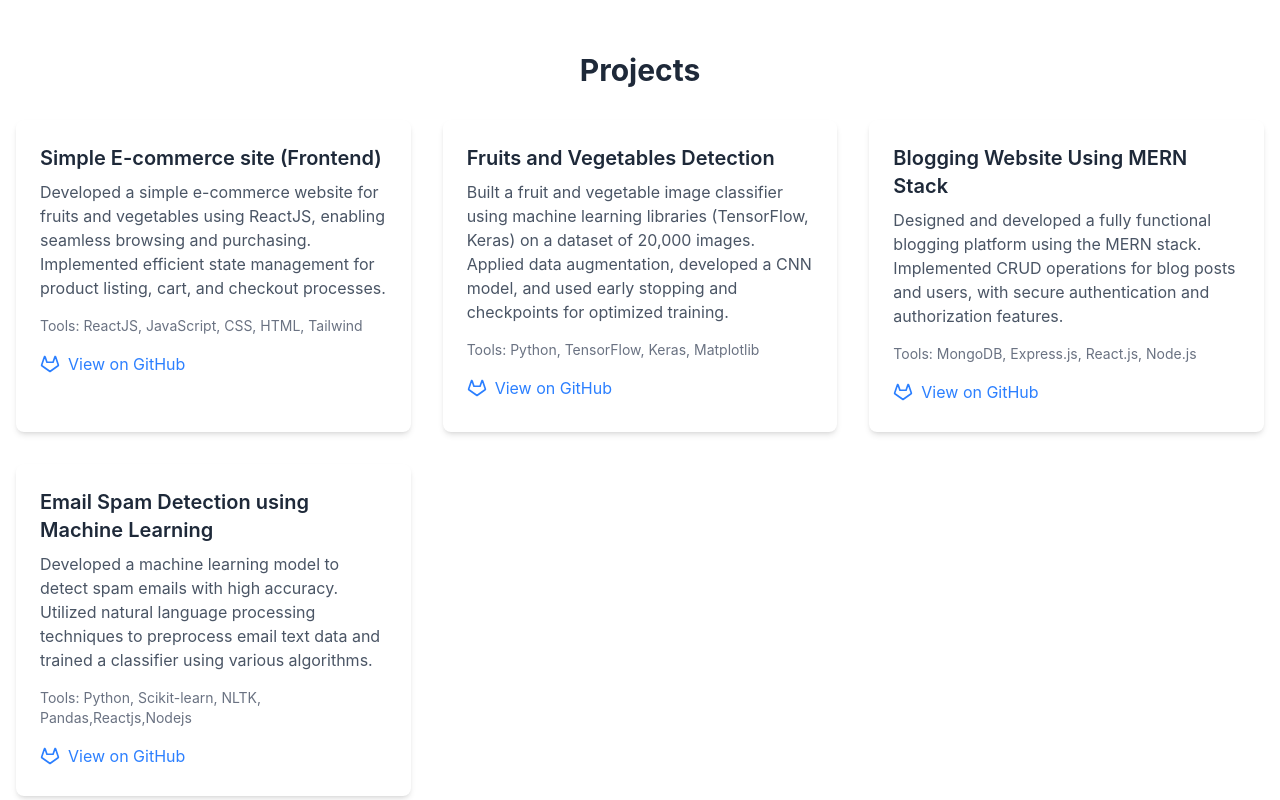
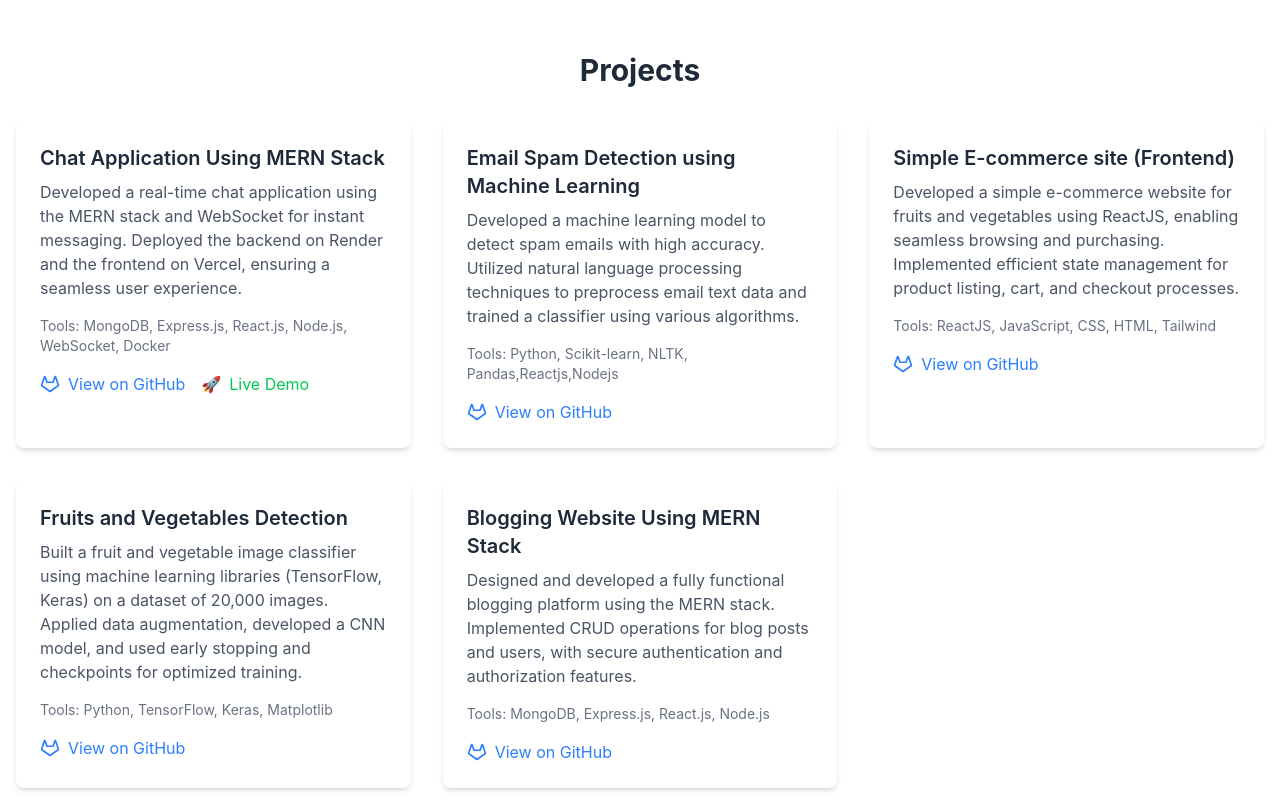
Before and after one commit to Chakrasai/portfolio, a React (Vite) app in the folder client/: page / in a window 1280 px wide. Shown: the part 1940-2740 px from the top of the page. Built offline with nearby package versions, Linux system fonts and the light colour scheme.

Commit message:
docs: update README with project overview, features, technologies, and setup instructions; enhance Projects component with additional project details and live demo links

```diff
--- a/client/src/components/Projects.jsx
+++ b/client/src/components/Projects.jsx
@@ -1,10 +1,11 @@
 import { GitlabIcon as GitHub } from "lucide-react";
 
-const ProjectCard = ({ title, description, tools, link }) => (
+const ProjectCard = ({ title, description, tools, link, deployLink }) => (
   <div className="bg-white dark:bg-gray-800 p-6 rounded-lg shadow-md">
     <h3 className="text-xl font-semibold mb-2 text-gray-800 dark:text-white">{title}</h3>
     <p className="text-gray-600 dark:text-gray-300 mb-4">{description}</p>
     <p className="text-sm text-gray-500 dark:text-gray-400 mb-4">Tools: {tools}</p>
+    <div className="flex space-x-4">
       <a
         href={link}
         target="_blank"
@@ -14,11 +15,38 @@ const ProjectCard = ({ title, description, tools, link }) => (
         <GitHub size={20} className="mr-2" />
         View on GitHub
       </a>
+      {deployLink && (
+        <a
+          href={deployLink}
+          target="_blank"
+          rel="noopener noreferrer"
+          className="inline-flex items-center text-green-500 hover:text-green-600"
+        >
+          <span className="mr-2">🚀</span>
+          Live Demo
+        </a>
+      )}
+    </div>
   </div>
 );
 
 const Projects = () => {
   const projects = [
+    {
+      title: "Chat Application Using MERN Stack",
+      description:
+        "Developed a real-time chat application using the MERN stack and WebSocket for instant messaging. Deployed the backend on Render and the frontend on Vercel, ensuring a seamless user experience.",
+      tools: "MongoDB, Express.js, React.js, Node.js, WebSocket, Docker",
+      link: "https://github.com/Chakrasai/chat",
+      deployLink: "https://chat-tawny-two.vercel.app/",
+    },
+    {
+      title: "Email Spam Detection using Machine Learning",
+      description:
+        "Developed a machine learning model to detect spam emails with high accuracy. Utilized natural language processing techniques to preprocess email text data and trained a classifier using various algorithms.",
+      tools: "Python, Scikit-learn, NLTK, Pandas,Reactjs,Nodejs",
+      link: "https://github.com/Chakrasai/spam",
+    },
     {
       title: "Simple E-commerce site (Frontend)",
       description:
@@ -40,13 +68,6 @@ const Projects = () => {
       tools: "MongoDB, Express.js, React.js, Node.js",
       link: "https://github.com/Chakrasai/blogger",
     },
-    {
-      title: "Email Spam Detection using Machine Learning",
-      description:
-        "Developed a machine learning model to detect spam emails with high accuracy. Utilized natural language processing techniques to preprocess email text data and trained a classifier using various algorithms.",
-      tools: "Python, Scikit-learn, NLTK, Pandas,Reactjs,Nodejs",
-      link: "https://github.com/Chakrasai/spam",
-    },
   ];
 
   return (
```
Also changed, not shown: 2 other files (tests, documents, lock files or other folders). Lines whose indentation alone changed are shown as unchanged.
